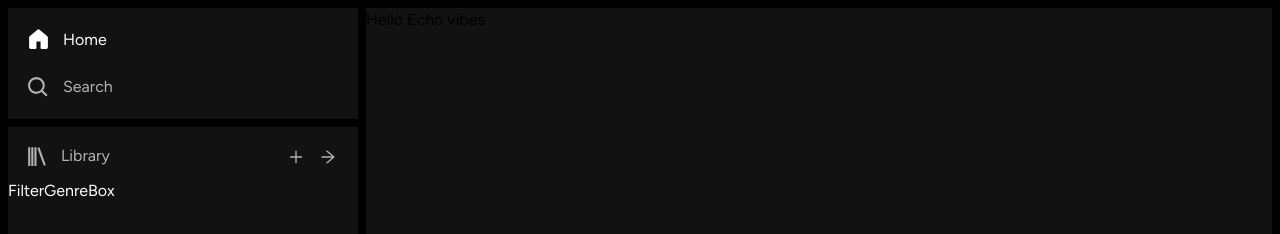
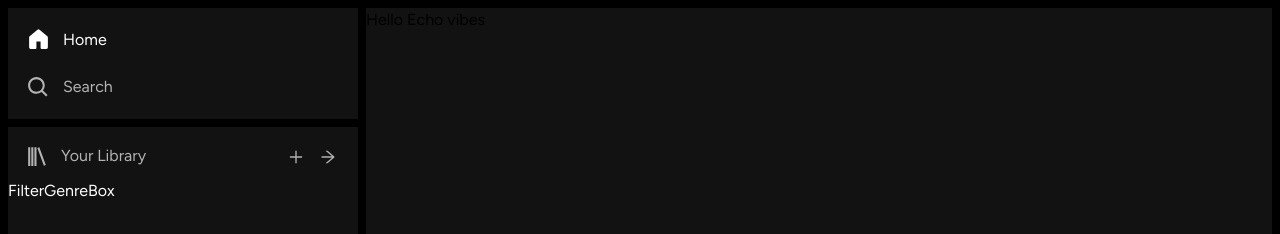
Before and after one commit to khanhcoluy/echo-vibes-ui, a Next.js app: page / in a window 1280 px wide. Shown: the top 234 px of the page. Built offline with nearby package versions, Linux system fonts and the light colour scheme.

Commit message:
- styling for the sidebar - fix sidebar bug when dragging and the line disappear

```diff
--- a/components/sidebar/sidebarLibrary/header/LibraryHeader.tsx
+++ b/components/sidebar/sidebarLibrary/header/LibraryHeader.tsx
@@ -7,7 +7,7 @@ const LibraryHeader = () => {
       <header className="text-secondary-color flex justify-between items-center px-4 py-2 gap-3 w-full">
         <div className="flex gap-3 cursor-pointer hover:text-primary-color ">
           <BiLibrary size={25} />
-          <p>Library</p>
+          <p>Your Library</p>
         </div>
         <div className="flex gap-1">
           <button className="flex justify-center items-center hover:text-primary-color hover:bg-slate-800 w-7 h-7 rounded-full">
```
